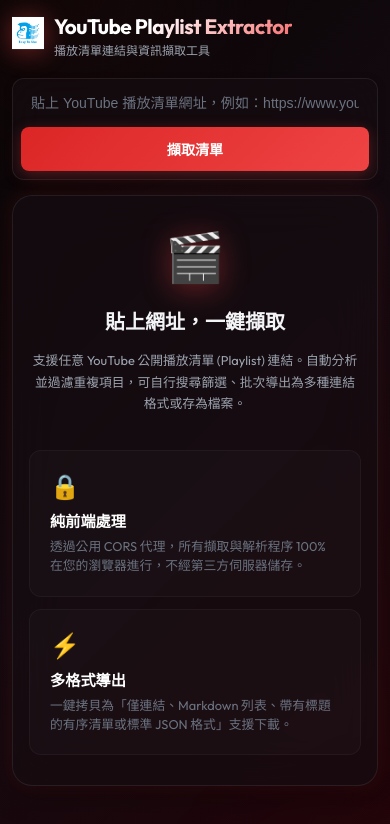
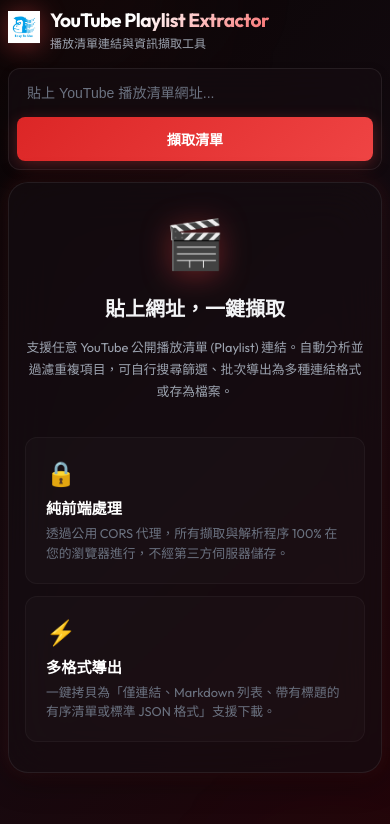
Before and after one commit to MarcoChiu/youtubegetlink, a React (Vite) app: page / in a window 390 px wide. Shown: the top 824 px of the page. Built offline with nearby package versions, Linux system fonts and the light colour scheme; the HTML template or start-up script is replaced by a standard one.

Commit message:
deploy: 202607261103

```diff
--- a/src/App.jsx
+++ b/src/App.jsx
@@ -270,7 +270,7 @@
           <form onSubmit={handleFetchPlaylist} className="search-form">
             <input
               type="text"
-              placeholder="貼上 YouTube 播放清單網址，例如：https://www.youtube.com/playlist?list=..."
+              placeholder="貼上 YouTube 播放清單網址..."
               value={inputUrl}
               onChange={(e) => setInputUrl(e.target.value)}
               disabled={loading}
--- a/src/css/responsive.css
+++ b/src/css/responsive.css
@@ -216,3 +216,53 @@
         font-size: 0.8rem;
     }
 }
+
+@media (max-width: 480px) {
+    .app-container {
+        padding: 10px 8px;
+        gap: 12px;
+    }
+
+    .logo-titles h1 {
+        font-size: 1.2rem;
+    }
+
+    .action-buttons {
+        gap: 4px;
+    }
+
+    .action-buttons button {
+        padding: 8px 4px;
+        font-size: 0.75rem;
+        white-space: nowrap;
+    }
+
+    .video-item {
+        padding: 6px 8px;
+        gap: 6px;
+    }
+
+    .video-item-thumbnail {
+        width: 56px;
+    }
+
+    .video-index {
+        width: 16px;
+        font-size: 0.7rem;
+    }
+}
+
+@media (max-width: 380px) {
+    .logo-titles h1 {
+        font-size: 1.1rem;
+    }
+
+    .fetch-btn span {
+        font-size: 0.85rem;
+    }
+
+    .radio-label {
+        padding: 6px 8px;
+        font-size: 0.75rem;
+    }
+}
```
